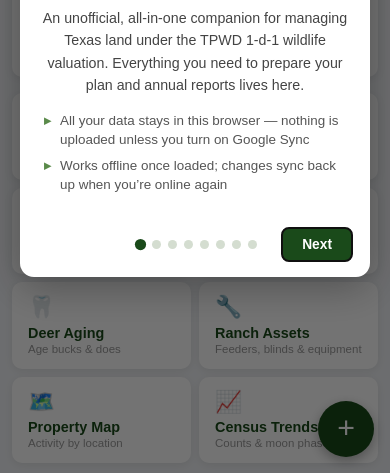
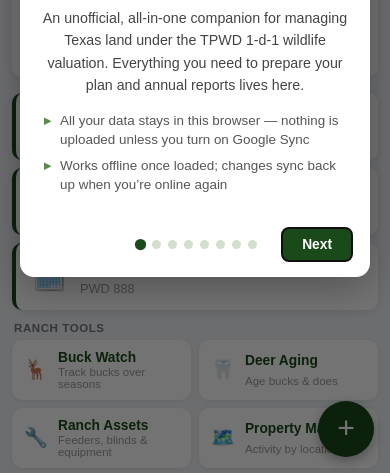
Before and after one commit to jonesmat/wildlife_mgmt, a website: page public/index.html in a window 390 px wide. Shown: the part 371-844 px from the top of the page. Drawn offline with Linux system fonts and the light colour scheme.

Commit message:
Split home page actions into primary and secondary sections
The core 1-D-1 workflow (Activity Log, Management Plan, Annual Reports)
gets a row of larger primary tiles. Buck Watch, Deer Aging, Ranch Assets,
Property Map and Census Trends move to a compact "Ranch tools" row below,
still above the Season Calendar. The secondary row flex-wraps so a short
last row stretches instead of leaving an orphan tile. On phones the
primary tiles become full-width rows and the tools go two-up.

Home help and the welcome tour now describe the two sections, and the
tour includes Deer Aging.

Co-Authored-By: Claude Opus 5.5 <noreply@anthropic.com>

```diff
--- a/public/help.js
+++ b/public/help.js
@@ -11,7 +11,7 @@
       title: 'Home Dashboard',
       slides: [
         { icon: '🌿', title: 'Your launch pad',
-          text: 'The tiles open each tool, and the cards below give you the state of the ranch at a glance. Most days, everything starts here.',
+          text: 'The big tiles are the core workflow — log, plan, report. The ranch tools sit just below, and the cards under them give you the state of the ranch at a glance.',
           chips: ['📓 Activity Log', '📋 Plan', '🗓️ Reports', '🦌 Buck Watch', '🔧 Assets', '🗺️ Map', '📈 Trends'] },
         { icon: '🎯', title: 'Stay qualified',
           text: 'The ring tracks the qualifying practices documented this year — the annual report needs at least 3 of 7.',
--- a/public/index.html
+++ b/public/index.html
@@ -49,6 +49,38 @@
     background: none; border: none; cursor: pointer; padding: 2px;
   }
   .tile .t-action:hover { opacity: 1; }
+  /* Primary actions: the core 1-D-1 workflow, larger tiles */
+  .tiles-primary { grid-template-columns: repeat(3, 1fr); gap: 12px; margin-bottom: 12px; }
+  .tiles-primary .tile { padding: 20px 20px 18px; border-top: 4px solid #1a4a1a; }
+  .tiles-primary .t-icon { font-size: 2rem; }
+  .tiles-primary .t-title { font-size: 1.08rem; margin-top: 10px; }
+  .tiles-primary .t-sub { font-size: 0.8rem; margin-top: 3px; }
+  /* Secondary actions: ranch tools, compact icon-beside-label tiles */
+  .tiles-label {
+    font-size: 0.72rem; font-weight: 700; color: #777; text-transform: uppercase;
+    letter-spacing: 0.05em; margin: 4px 2px 6px;
+  }
+  /* Flex-wrap (not grid) so a short last row stretches instead of leaving an orphan */
+  .tiles-secondary { display: flex; flex-wrap: wrap; gap: 8px; }
+  .tiles-secondary .tile {
+    flex: 1 1 160px;
+    display: grid; grid-template-columns: auto 1fr; column-gap: 10px; align-items: center;
+    padding: 10px 12px; box-shadow: 0 1px 5px rgba(0,0,0,0.07);
+  }
+  .tiles-secondary .t-icon { grid-row: span 2; font-size: 1.2rem; }
+  .tiles-secondary .t-title { margin-top: 0; font-size: 0.86rem; }
+  .tiles-secondary .t-sub { margin-top: 1px; }
+  @media (max-width: 560px) {
+    /* Phones: primary tiles become full-width rows, secondary go two-up */
+    .tiles-primary { grid-template-columns: 1fr; gap: 8px; }
+    .tiles-primary .tile {
+      display: grid; grid-template-columns: auto 1fr; column-gap: 14px; align-items: center;
+      padding: 14px 16px; border-top: none; border-left: 4px solid #1a4a1a;
+    }
+    .tiles-primary .t-icon { grid-row: span 2; font-size: 1.7rem; }
+    .tiles-primary .t-title { margin-top: 0; }
+    .tiles-secondary .tile { flex-basis: calc(50% - 4px); }
+  }
   /* ── Collapsible board header ── */
   .board-head { display: flex; align-items: center; gap: 10px; cursor: pointer; user-select: none; }
   .board-chev { margin-left: auto; color: #c9b97e; font-size: 0.85rem; transition: transform 0.2s; }
@@ -214,8 +246,8 @@
   <!-- Qualifying practices progress (1-D-1 requires 3 of 7) -->
   <div class="card practice-card" id="practiceCard" style="display:none"></div>
 
-  <!-- Primary navigation -->
-  <div class="tiles">
+  <!-- Primary actions: the 1-D-1 paperwork workflow -->
+  <div class="tiles tiles-primary">
     <div class="tile" onclick="spaGo('/activity')">
       <div class="t-icon">📓</div>
       <div class="t-title">Activity Log</div>
@@ -232,6 +264,11 @@
       <div class="t-title">Annual Reports</div>
       <div class="t-sub" id="tileReportsSub">PWD 888</div>
     </div>
+  </div>
+
+  <!-- Secondary actions: ranch tools -->
+  <div class="tiles-label">Ranch tools</div>
+  <div class="tiles tiles-secondary">
     <div class="tile" onclick="spaGo('/bucks')">
       <div class="t-icon">🦌</div>
       <div class="t-title">Buck Watch</div>
--- a/public/welcome.js
+++ b/public/welcome.js
@@ -24,8 +24,8 @@
         points: ['All your data stays in this browser — nothing is uploaded unless you turn on Google Sync',
                  'Works offline once loaded; changes sync back up when you’re online again'] },
       { icon: '🧭', title: 'What’s inside',
-        text: 'Seven tools, all reachable from the tiles on this home page. Log what you do, and the plan, reports, charts, and map build themselves.',
-        chips: ['📓 Activity Log', '📋 Plan', '🗓️ Reports', '🦌 Buck Watch', '🔧 Assets', '🗺️ Map', '📈 Trends'] },
+        text: 'The big tiles up top are the paperwork — log what you do, and the plan and reports build themselves. The ranch tools below cover bucks, aging, assets, the map, and trends.',
+        chips: ['📓 Activity Log', '📋 Plan', '🗓️ Reports', '🦌 Buck Watch', '🦷 Aging', '🔧 Assets', '🗺️ Map', '📈 Trends'] },
       { icon: '🎯', title: 'The goal: stay qualified',
         text: 'The 1-d-1 valuation needs at least 3 of 7 qualifying practices documented each year. The ring at the top of this page tracks your progress and nudges you as the year runs out.',
         chips: ['✓ Water · 2', '+ Census', '+ Shelter'] },
```
